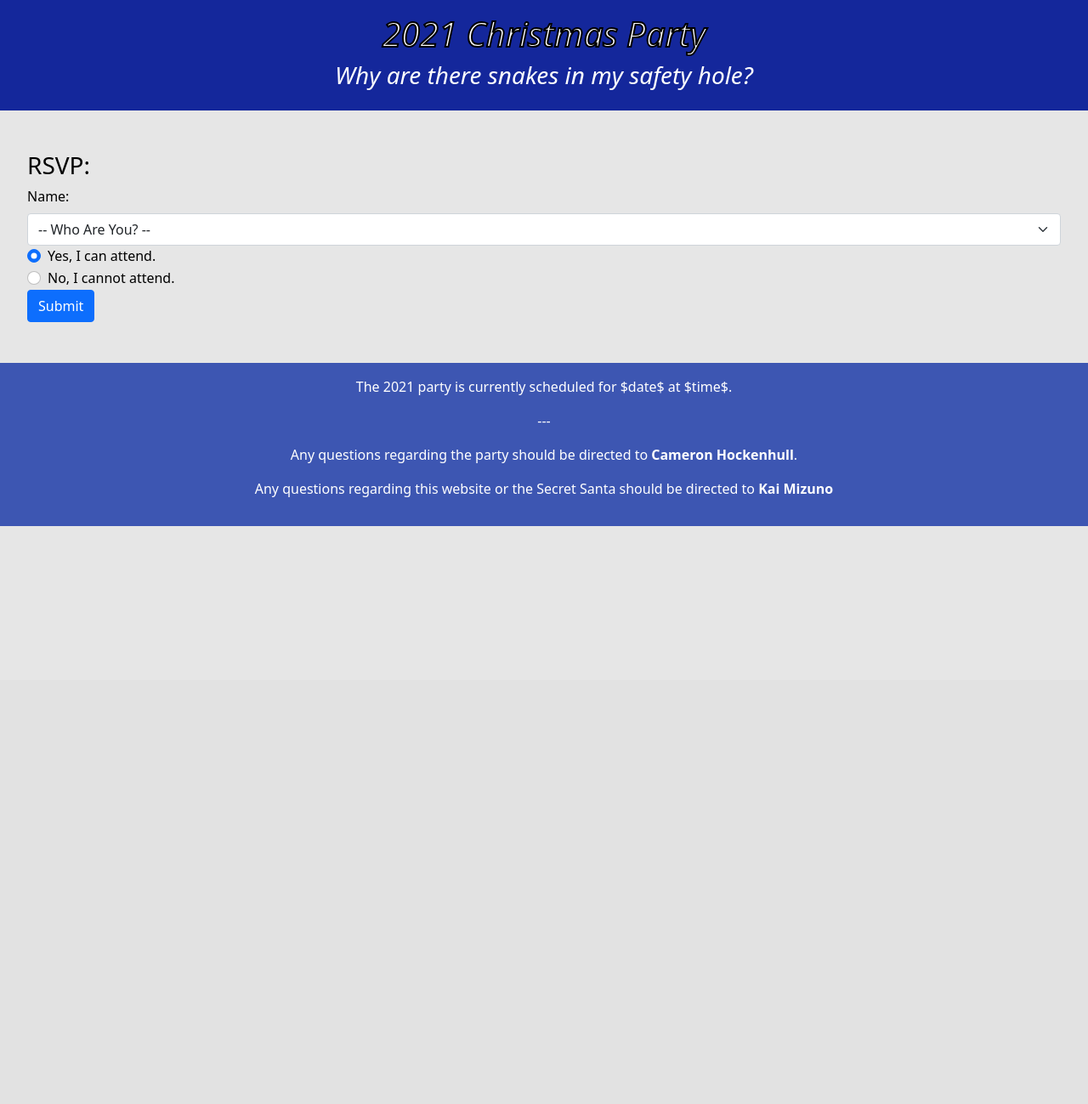
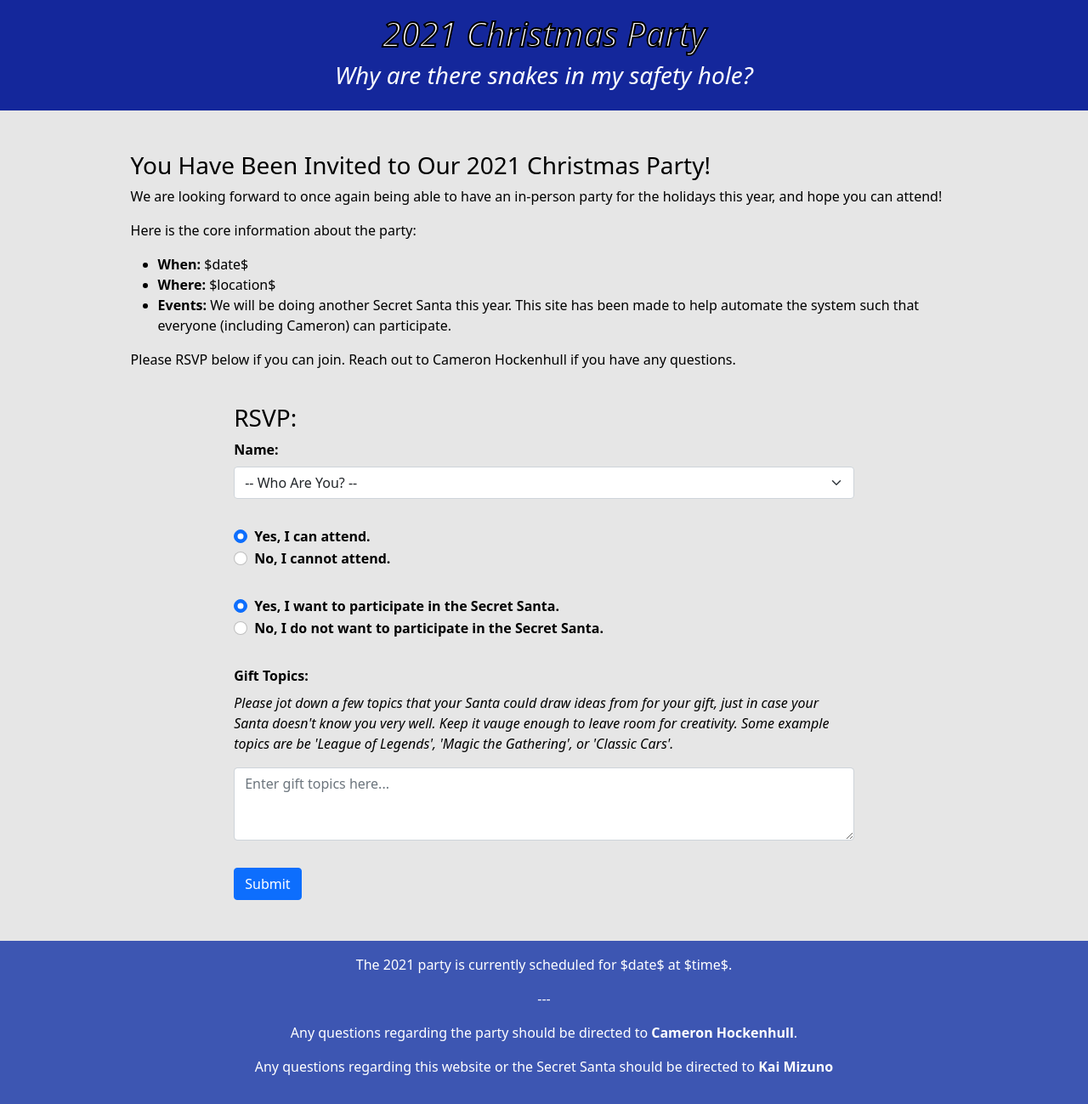
Before and after one commit to MizunoPK/SecretSantaWebsite, a PHP site: page /rsvp.php in a window 1280 px wide. Shown: the whole page at 85% size. Before the commit the page ends 619 px from the top, so only its background shows below. Run offline with PHP 8.4, Linux system fonts and the light colour scheme; data that the repository does not hold is empty.

Commit message:
finished css of rsvp page

```diff
--- a/common.css
+++ b/common.css
@@ -19,7 +19,7 @@ body {
     color: var(--font-color-light);
     font-style: italic;
     margin: 0px;
-    padding: 1em 2em 1em 2em;
+    padding: 1em 3em 1em 3em;
 }
 #headerTitle > h1 {
     -webkit-text-stroke-width: 2px;
@@ -30,5 +30,5 @@ footer {
     background-color: var(--secondary-color);
     color: var(--font-color-light);
     text-align: center;
-    padding: 1em;
+    padding: 1em 3em 1em 3em;
 }
--- a/process_rsvp.php
+++ b/process_rsvp.php
@@ -0,0 +1,3 @@
+<?php
+echo '<pre>'; print_r($_POST); echo '</pre>';
+?>
--- a/rsvp.css
+++ b/rsvp.css
@@ -1,3 +1,27 @@
 main {
     padding: 3em 2em 3em 2em;
 }
+
+label {
+    font-weight: bold;
+}
+
+form > div {
+    margin-bottom: 2em;
+}
+
+#ideasDescription {
+    font-style: italic;
+}
+
+@media only screen and (min-width: 600px) {
+    #inviteSection {
+        width: 80%;
+        margin: auto;
+    }
+
+    #rsvpSection {
+        width: 60%;
+        margin: auto;
+    }
+}
--- a/rsvp.php
+++ b/rsvp.php
@@ -22,8 +22,24 @@
     <!-- Header -->
     <?php include 'common_header.php';?>
 
+
+    <main>
+        <!-- Invite -->
+        <div id="inviteSection">
+            <h3>You Have Been Invited to Our 2021 Christmas Party!</h3>
+            <p>We are looking forward to once again being able to have an in-person party for the holidays this year, and hope you can attend!</p>
+            <p>Here is the core information about the party:</p>
+            <ul>
+                <li><strong>When: </strong> $date$</li>
+                <li><strong>Where: </strong> $location$</li>
+                <li><strong>Events: </strong> We will be doing another Secret Santa this year. This site has been made to help automate the system such that everyone (including Cameron) can participate.</li>
+            </ul>
+            <p>Please RSVP below if you can join. Reach out to Cameron Hockenhull if you have any questions.</p>
+            <br>
+        </div>
+
         <!-- RSVP  -->
-    <main>
+        <div id="rsvpSection">
             <h3>RSVP:</h3>
             <form action="process_rsvp.php" method="post">
 
@@ -58,19 +74,54 @@
                 </div>
             </div>
 
+            <div id="secretSantaRegion">
+            <div class="form-check">
+                    <input class="form-check-input" type="radio" name="santa" id="santa-yes" value="yes" checked>
+                    <label class="form-check-label" for="santa-yes">
+                        Yes, I want to participate in the Secret Santa.
+                    </label>
+                </div>
+                <div class="form-check">
+                    <input class="form-check-input" type="radio" name="santa" id="santa-no" value="no">
+                    <label class="form-check-label" for="santa-no">
+                        No, I do not want to participate in the Secret Santa.
+                    </label>
+                </div>
+            </div>
+
+            <div id="ideasRegion">
+                <label for="ideas" class="form-label">Gift Topics:</label>
+                <p id="ideasDescription">Please jot down a few topics that your Santa could draw ideas from for your gift, just in case your Santa doesn't know you very well. Keep it vauge enough to leave room for creativity. Some example topics are be 'League of Legends', 'Magic the Gathering', or 'Classic Cars'.</p>
+                <textarea class="form-control" id="ideas" name="ideas" rows="3" placeholder="Enter gift topics here..."></textarea>
+            </div>
+
             <button class="btn btn-primary" type="submit">Submit</button>
 
             </form>
+        </div>
     </main>
 
     <!-- Footer -->
     <?php include 'common_footer.php';?>
 
 
-    <!-- <script src="https://ajax.googleapis.com/ajax/libs/jquery/3.5.1/jquery.min.js"></script> -->
+    <script src="https://ajax.googleapis.com/ajax/libs/jquery/3.5.1/jquery.min.js"></script>
     <script src="https://cdn.jsdelivr.net/npm/bootstrap@5.1.3/dist/js/bootstrap.bundle.min.js" integrity="sha384-ka7Sk0Gln4gmtz2MlQnikT1wXgYsOg+OMhuP+IlRH9sENBO0LRn5q+8nbTov4+1p" crossorigin="anonymous"></script>
     <script>
-
+        $("#rsvp-yes").click(function() {
+            $("#secretSantaRegion").css("display", "block");
+            $("#ideasRegion").css("display", "block");
+        });
+        $("#rsvp-no").click(function() {
+            $("#secretSantaRegion").css("display", "none");
+            $("#ideasRegion").css("display", "none");
+        });
+        $("#santa-yes").click(function() {
+            $("#ideasRegion").css("display", "block");
+        });
+        $("#santa-no").click(function() {
+            $("#ideasRegion").css("display", "none");
+        });
     </script>
 </body>
 </html>
```
Lines whose indentation alone changed are shown as unchanged.
